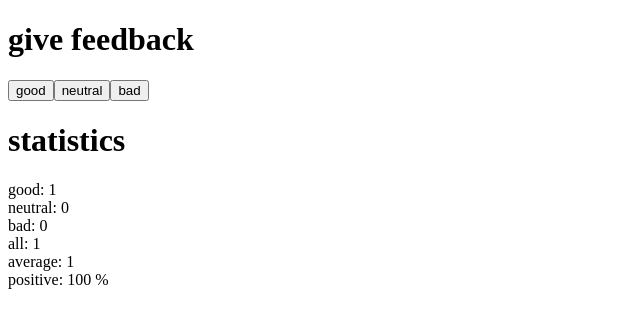
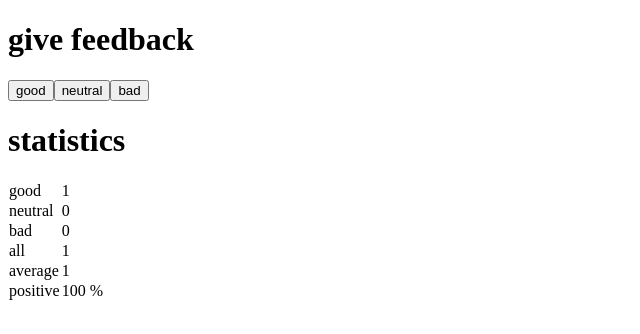
Before and after one commit to heidikrisse/Hy-FullStack-Course-Submission-Repo, a React (Vite) app in the folder osa1/unicafe/: page / in a window 1280 px wide. Both pictures are taken after a click on the button "good". Shown: the top 334 px of the page, without its empty margins (0-640 px from the left). Built offline with nearby package versions, Linux system fonts and the light colour scheme.

Commit message:
osa1: 1.11 unicafe
- Display statistics in a table format

```diff
--- a/osa1/unicafe/src/App.jsx
+++ b/osa1/unicafe/src/App.jsx
@@ -2,9 +2,10 @@ import { useState } from 'react'
 
 const StatisticLine = (props) => {
   return (
-    <div>
-      {props.text}: {props.value}
-    </div>
+    <tr>
+      <td>{props.text}</td>
+      <td>{props.value}</td>
+    </tr>
   )
 }
 
```
